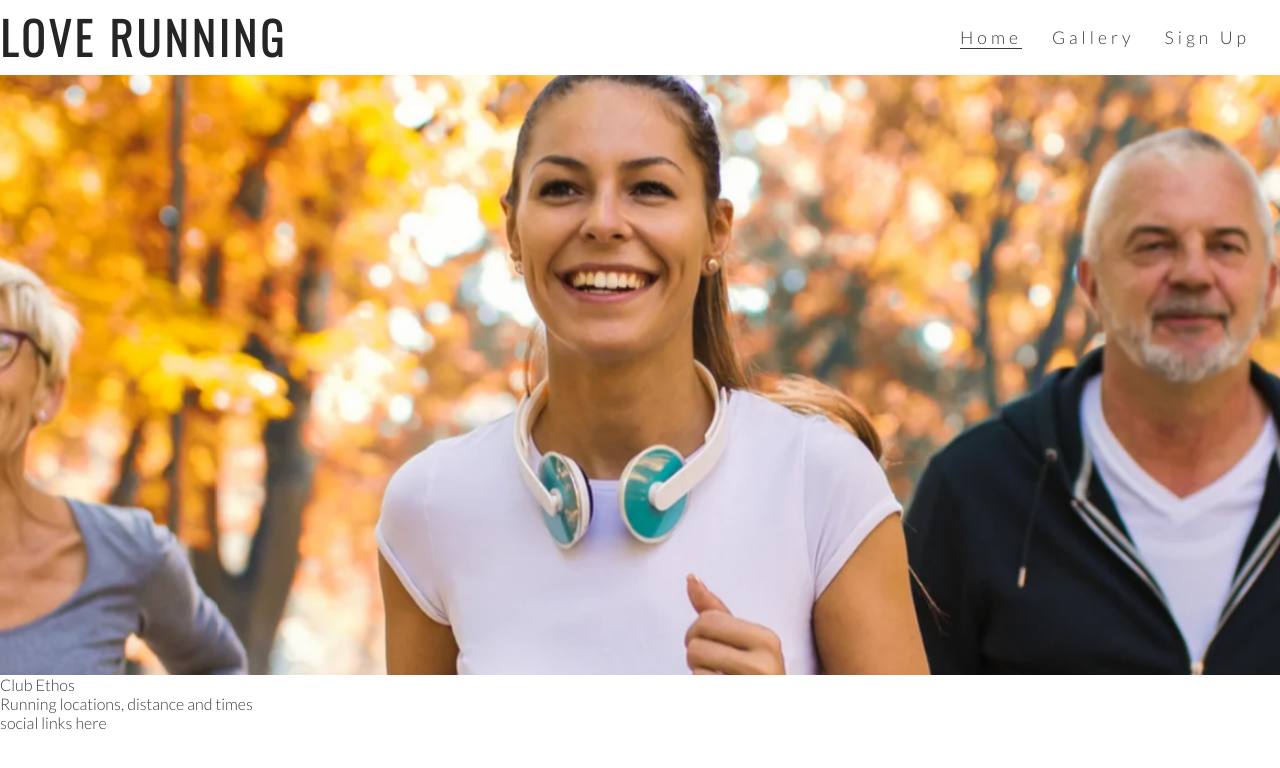
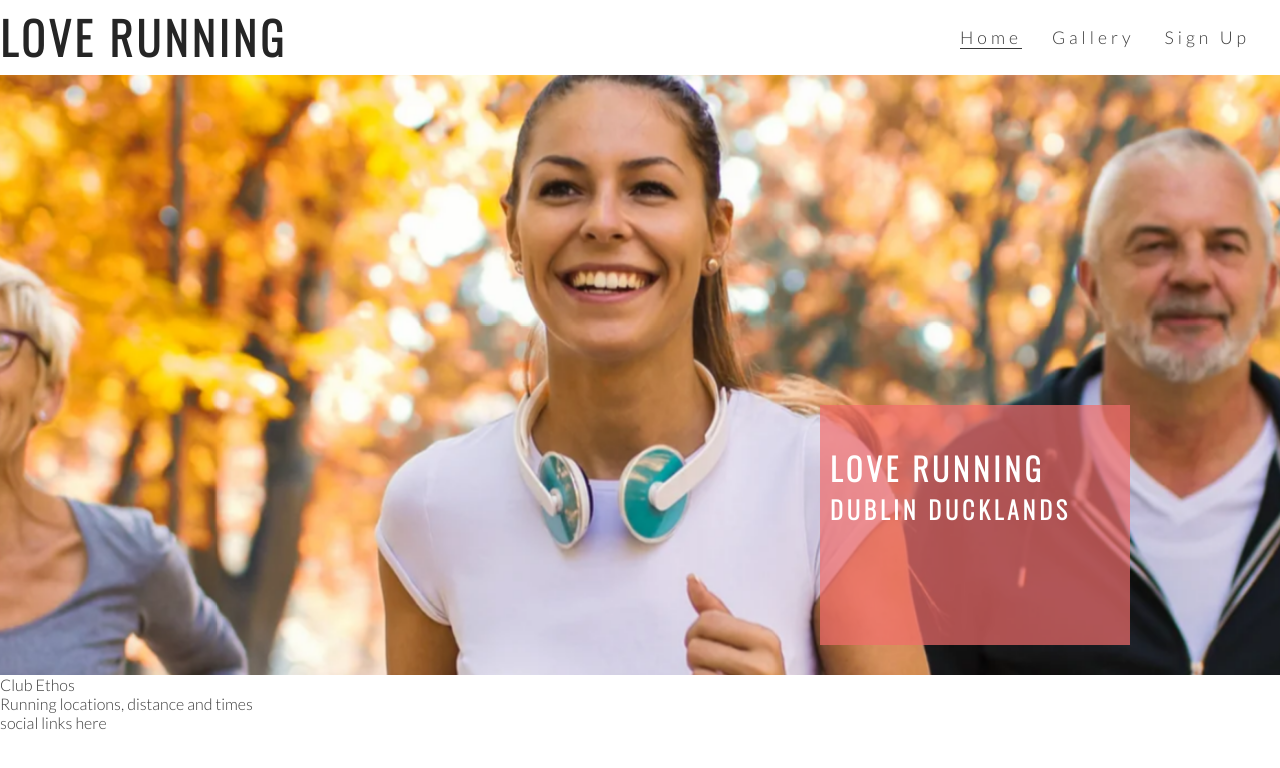
Before and after one commit to Sajalol/Love-running-project, a plain HTML site: page index.html in a window 1280 px wide. Drawn offline with nearby package versions, Linux system fonts and the light colour scheme.

Commit message:
Add cover text to image

```diff
--- a/assets/css/style.css
+++ b/assets/css/style.css
@@ -63,6 +63,12 @@ h1, h2 {
     height: 600px;
     width: 100%;
     overflow: hidden;
+
+    position:relative ;
+}
+
+#cover-text, #cover-text h2 {
+    color: #ffff;
 }
 
 #hero-image {
@@ -86,3 +92,23 @@ transform: scale(1);
         transform: scale(1.1);
     }
 }
+
+#cover-text {
+    font-size: 130%;
+    font-family: Oswald, sans-serif;
+    text-transform: uppercase;
+    letter-spacing: 4px;
+
+    width: 300px;
+    height: 200px;
+
+    padding-top: 40px;
+    padding-left: 10px;
+
+    background-color: rgba(241, 109, 107, .7);
+
+    bottom: 30px;
+    right: 150px;
+
+    position: absolute;
+}
--- a/index.html
+++ b/index.html
@@ -30,6 +30,11 @@
         </header>
         <section id="hero-outer">
            <div id="hero-image"></div>
+           <div id="cover-text">
+               <h2>Love Running</h2>
+               <h3>Dublin Ducklands</h3>
+
+           </div>
         </section>
         <section>
             Club Ethos
```
